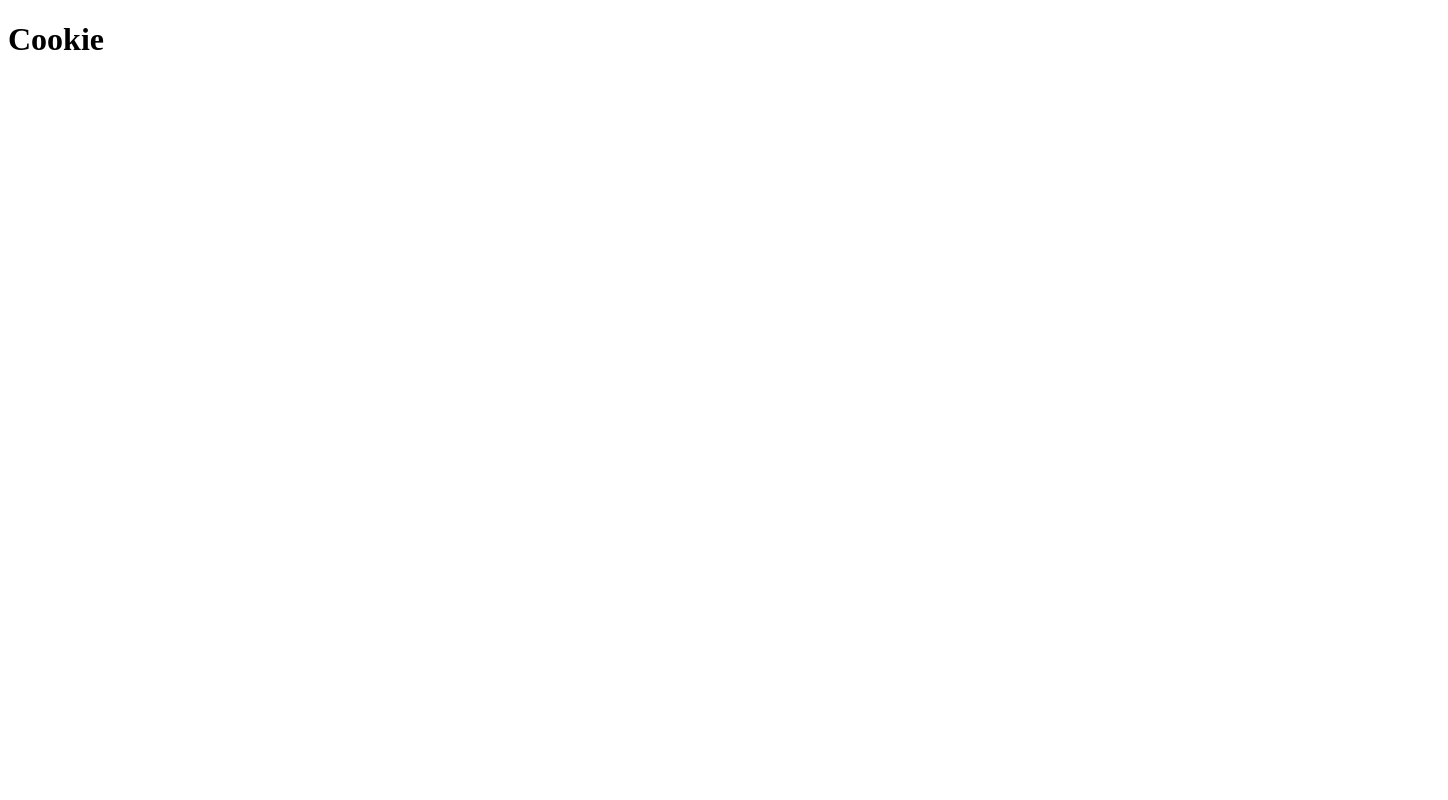
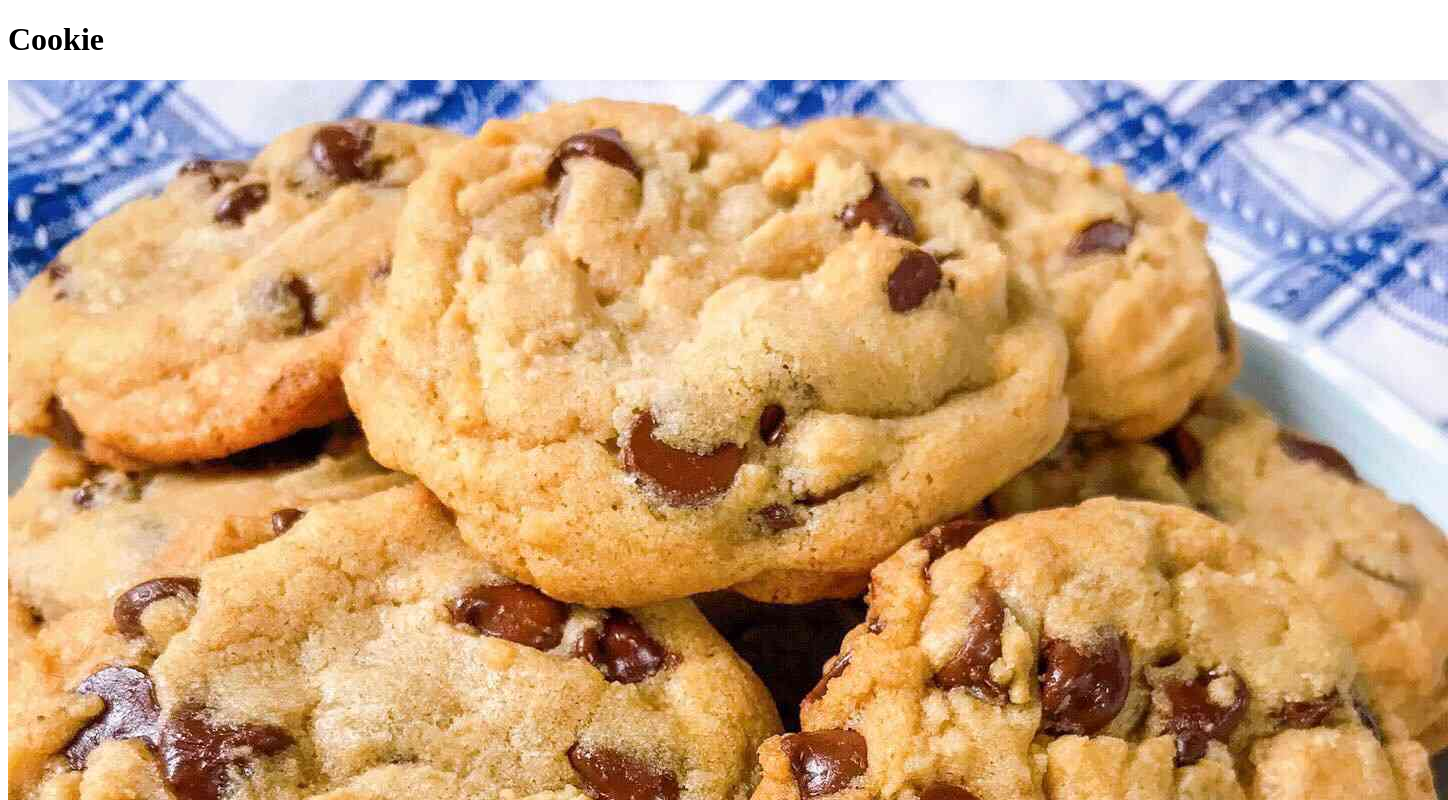
Before and after one commit to nicolasgsantana/odin-recipes, a plain HTML site: page recipes/cookie.html in a window 1280 px wide. Shown: the top 800 px of the page, 1448 px wide, since content can reach past the window. Drawn offline with Linux system fonts and the light colour scheme.

Commit message:
Add image

```diff
--- a/recipes/cookie.html
+++ b/recipes/cookie.html
@@ -8,6 +8,7 @@
 
 <body>
   <h1>Cookie</h1>
+  <img src="../img/cookie.jpg" alt="some cookies">
 </body>
 
 </html>
```
Also changed, not shown: img/cookie.jpg (added).
